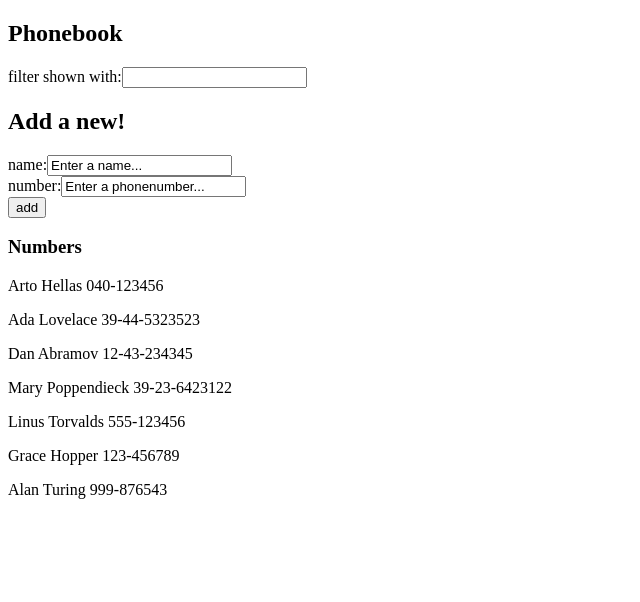
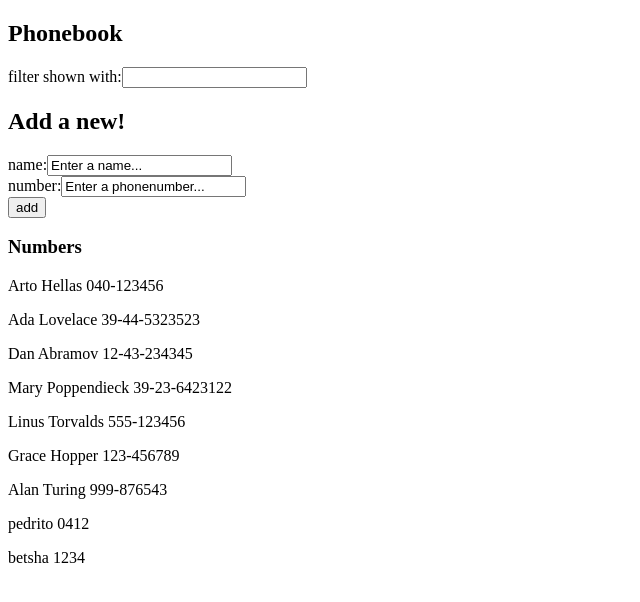
Before and after one commit to russi115/helsinki_course, a React (Vite) app in the folder part2/phonebook/: page / in a window 1280 px wide. Shown: the top 602 px of the page, without its empty margins (0-640 px from the left). Built offline with nearby package versions, Linux system fonts and the light colour scheme; data requests are answered from the project's data file.

Commit message:
exercises 2.12 and 2.13 done

```diff
--- a/part2/phonebook/db.json
+++ b/part2/phonebook/db.json
@@ -1,39 +1,49 @@
 {
-    "persons":[
+  "persons": [
     {
       "name": "Arto Hellas",
       "number": "040-123456",
-        "id": 1
+      "id": "1"
     },
     {
       "name": "Ada Lovelace",
       "number": "39-44-5323523",
-        "id": 2
+      "id": "2"
     },
     {
       "name": "Dan Abramov",
       "number": "12-43-234345",
-        "id": 3
+      "id": "3"
     },
     {
       "name": "Mary Poppendieck",
       "number": "39-23-6423122",
-        "id": 4
+      "id": "4"
     },
     {
       "name": "Linus Torvalds",
       "number": "555-123456",
-        "id": 5
+      "id": "5"
     },
     {
       "name": "Grace Hopper",
       "number": "123-456789",
-        "id": 6
+      "id": "6"
     },
     {
       "name": "Alan Turing",
       "number": "999-876543",
-        "id": 7
+      "id": "7"
+    },
+    {
+      "id": 8,
+      "name": "pedrito",
+      "number": "0412"
+    },
+    {
+      "id": 9,
+      "name": "betsha",
+      "number": "1234"
     }
   ]
 }
--- a/part2/phonebook/package.json
+++ b/part2/phonebook/package.json
@@ -7,9 +7,11 @@
     "dev": "vite",
     "build": "vite build",
     "lint": "eslint . --ext js,jsx --report-unused-disable-directives --max-warnings 0",
-    "preview": "vite preview"
+    "preview": "vite preview",
+    "server": "json-server -p3001 --watch db.json"
   },
   "dependencies": {
+    "axios": "^1.6.8",
     "react": "^18.2.0",
     "react-dom": "^18.2.0"
   },
@@ -21,6 +23,7 @@
     "eslint-plugin-react": "^7.34.1",
     "eslint-plugin-react-hooks": "^4.6.0",
     "eslint-plugin-react-refresh": "^0.4.6",
+    "json-server": "^1.0.0-alpha.23",
     "vite": "^5.2.0"
   }
 }
--- a/part2/phonebook/src/App.jsx
+++ b/part2/phonebook/src/App.jsx
@@ -1,15 +1,17 @@
-import { useState } from "react";
-import axios from 'axios'
-
+import { useState, useEffect } from "react";
+import personService from './services/persons'
 import Filter from "./components/Filter";
+import Persons from "./components/Persons";
 import PersonForm from "./components/PersonForm";
-import Persons from "./components/Persons";
 
 const App = () => {
 
-  axios
-  .get('http://localhost:3001/persons')
-  .then(response => setPersons(response.data))
+  const hook = () => {
+    personService
+    .getAll()
+    .then(reponse => setPersons(reponse))
+  }
+  useEffect(hook, [])
 
   const [persons, setPersons] = useState([]);
 
@@ -28,9 +30,14 @@ const App = () => {
     if (persons.filter((elem) => elem.name == nameObject.name).length != 0) {
       return alert(`${newName} is already exist!`);
     }
-    setPersons(persons.concat(nameObject));
-    setNewName("");
-    setNewNumber("");
+    personService
+      .create(nameObject)
+      .then(response => {
+        setPersons(persons.concat(response))
+        setNewName("");
+        setNewNumber("");
+      })
+
   };
 
   const handleNewName = (event) => {
--- /dev/null
+++ b/part2/phonebook/src/services/persons.js
@@ -0,0 +1,22 @@
+import axios from 'axios'
+const baseUrl = `http://localhost:3001/persons`
+
+const getAll = () => {
+    return axios
+        .get(baseUrl)
+        .then(response => response.data)
+}
+
+const create = (newObject) => {
+    return axios
+            .post(baseUrl, newObject)
+            .then(response => response.data)
+}
+
+const update = (id, newObject) => {
+    return axios
+            .put(`${baseUrl}/${id}`, newObject)
+            .then(reponse => reponse.data)
+}
+
+export default {getAll, create, update}
```
Also changed, not shown: 1 other file (tests, documents, lock files or other folders). Lines whose indentation alone changed are shown as unchanged.
